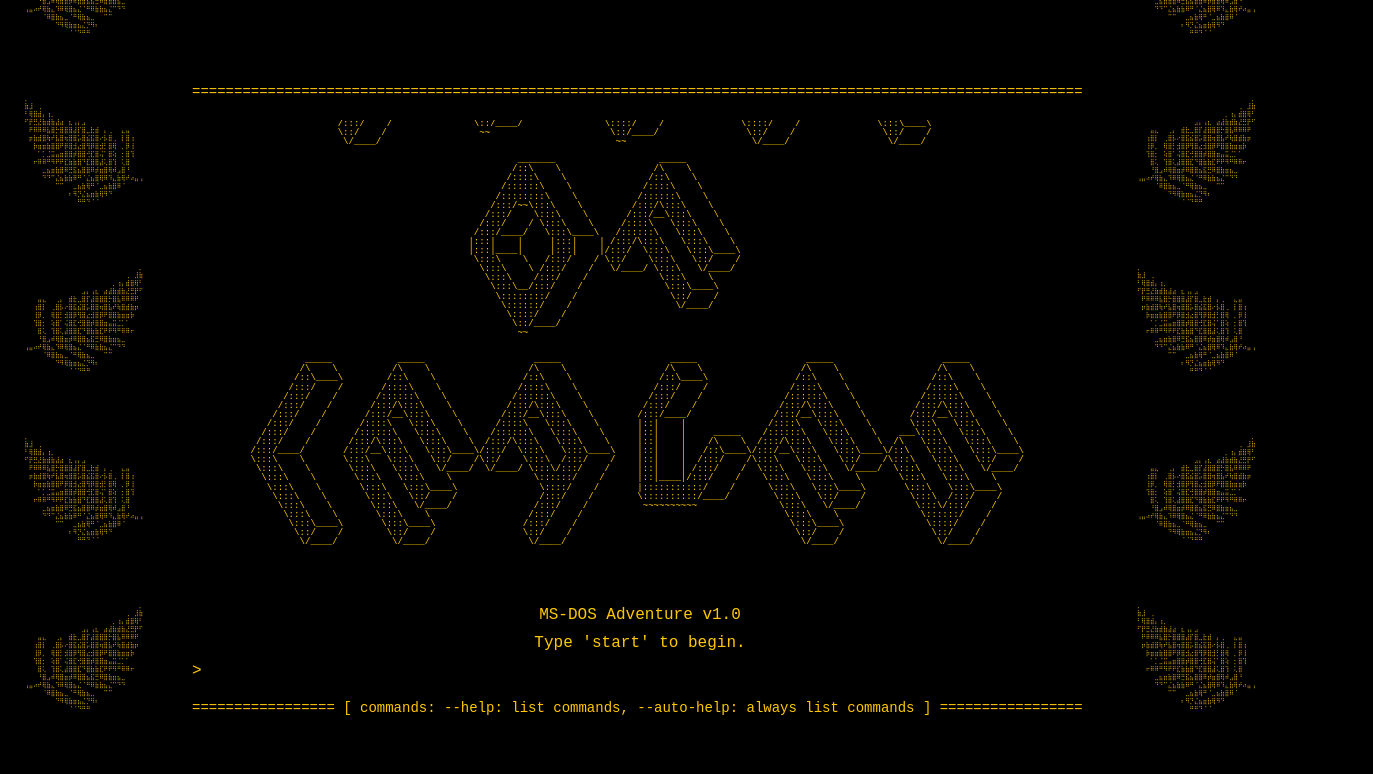
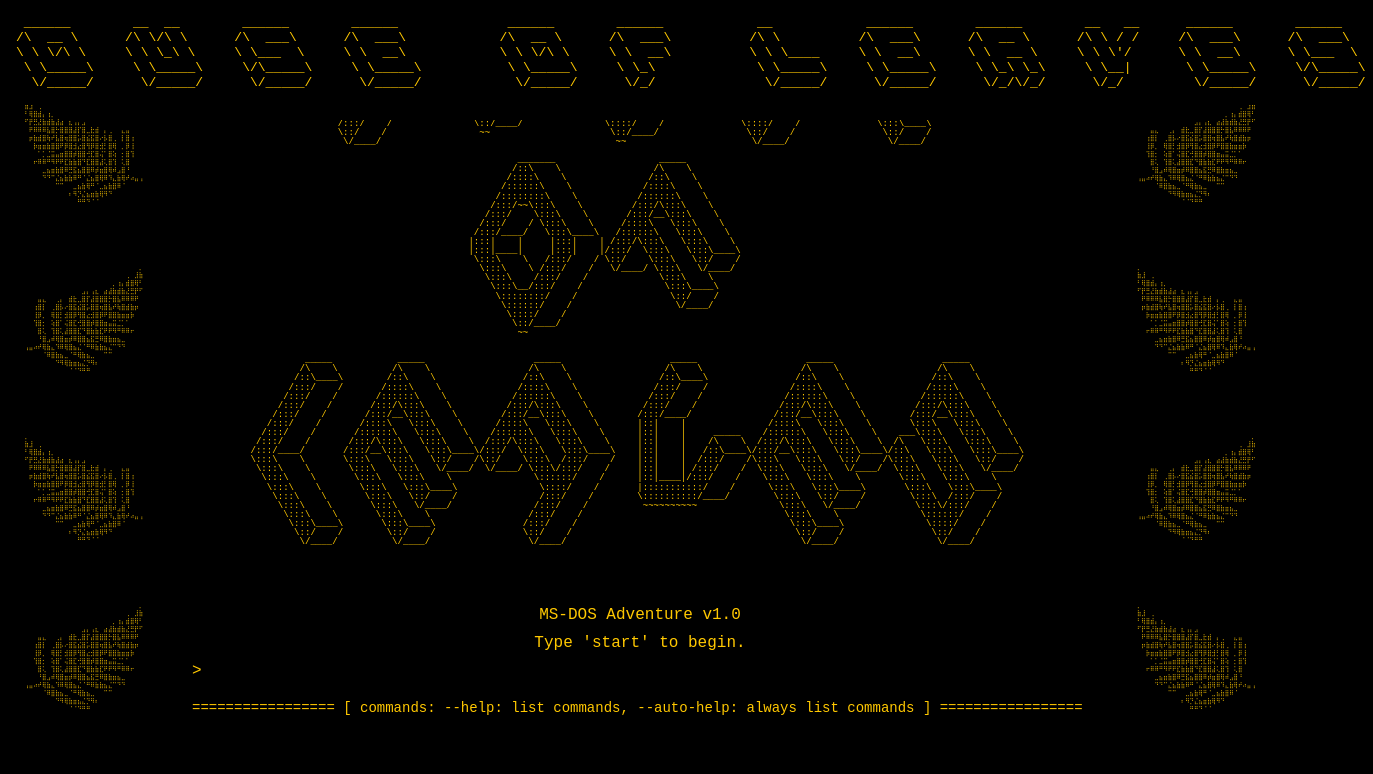
Before and after one commit to TrevorOsterman/this-is-not-for-you, a React (Create React App) app: page / in a window 1280 px wide. Shown: the top 774 px of the page, 1373 px wide, since content can reach past the window. Built offline with nearby package versions, Linux system fonts and the light colour scheme.

Commit message:
heading added

```diff
--- a/src/App.css
+++ b/src/App.css
@@ -21,12 +21,19 @@
 
 .App {
   display: flex;
+  flex-direction: column;
+  width: 100vw;
+  height: 100vh;
+  justify-content: center;
+  /* justify-content: space-around; */
+}
+
+.hol-body {
+  display: flex;
   flex-direction: row;
-  background-color: black;
   justify-content: space-around;
   align-items: center;
-  width: 100vw;
-  height: 100vh;
+  min-height: 50vh;
 }
 
 .center {
--- a/src/App.tsx
+++ b/src/App.tsx
@@ -5,10 +5,13 @@
 import Divider from "./ui/Divider";
 
 import "./App.css";
+import Heading from "./ui/Heading/Heading";
 
 function App() {
   return (
     <div className="App w-screen h-screen bg-black text-green-400 font-mono text-lg p-4 outline-none">
+      <Heading />
+      <div className="hol-body">
         <Banner />
         <div className="center">
           <Divider />
@@ -17,6 +20,7 @@
         </div>
         <Banner mirror />
       </div>
+    </div>
   );
 }
 
--- a/src/sections.ts
+++ b/src/sections.ts
@@ -24,7 +24,7 @@
   },
   intro: {
     text: [
-      "This game is a pet-project loosely based on the book 'House of Leaves' by Mark Z. Danielewski, presented in the style of a classic MS-DOS style Choose-Your-Own-Adventure.",
+      "This game is a pet project loosely based on the book 'House of Leaves' by Mark Z. Danielewski, presented in the style of a classic MS-DOS style Choose-Your-Own-Adventure.",
       "Each section will have commands that you can type to progress the story. If you get stuck, type '--help' to see a list of available commands.",
       "Type 'begin' to start.",
     ],
--- a/src/ui/Banner/Banner.tsx
+++ b/src/ui/Banner/Banner.tsx
@@ -20,8 +20,8 @@
       <pre className="leaf-banner">{mirroredIcon}</pre>
       <pre className="leaf-banner">{initialIcon}</pre>
       <pre className="leaf-banner">{mirroredIcon}</pre>
-          <pre className="leaf-banner">{initialIcon}</pre>
-                <pre className="leaf-banner">{mirroredIcon}</pre>
+      <pre className="leaf-banner">{initialIcon}</pre>
+      <pre className="leaf-banner">{mirroredIcon}</pre>
     </div>
   );
 };
--- /dev/null
+++ b/src/ui/Heading/Heading.styles.css
@@ -0,0 +1,6 @@
+.heading {
+position: absolute;  /* or fixed if you want it to stay on scroll */
+  top: 0;              /* at the very top */
+  left: 50%;           /* start at the horizontal center */
+  transform: translateX(-50%); /* shift back by half width */
+}
--- /dev/null
+++ b/src/ui/Heading/Heading.tsx
@@ -0,0 +1,11 @@
+import React from "react";
+
+import { heading } from "../ascii";
+
+import "./Heading.styles.css";
+
+const Heading = () => {
+  return <pre className="heading">{heading}</pre>;
+};
+
+export default Heading;
--- a/src/ui/ascii.ts
+++ b/src/ui/ascii.ts
@@ -83,6 +83,15 @@
 ⠀⠀⠀⠀⠀⠀⠀⠀⠀⠀⠈⠈⠙⠛⠛⠀⠀⠀⠀⠀⠀⠀⠀⠀⠀⠀⠀
 `;
 
+export const heading = String.raw`
+ __  __        ______        __  __        ______        ______              ______        ______            __            ______        ______        __   __      ______        ______
+/\ \_\ \      /\  __ \      /\ \/\ \      /\  ___\      /\  ___\            /\  __ \      /\  ___\          /\ \          /\  ___\      /\  __ \      /\ \ / /     /\  ___\      /\  ___\
+\ \  __ \     \ \ \/\ \     \ \ \_\ \     \ \___  \     \ \  __\            \ \ \/\ \     \ \  __\          \ \ \____     \ \  __\      \ \  __ \     \ \ \'/      \ \  __\      \ \___  \
+ \ \_\ \_\     \ \_____\     \ \_____\     \/\_____\     \ \_____\           \ \_____\     \ \_\             \ \_____\     \ \_____\     \ \_\ \_\     \ \__|       \ \_____\     \/\_____\
+  \/_/\/_/      \/_____/      \/_____/      \/_____/      \/_____/            \/_____/      \/_/              \/_____/      \/_____/      \/_/\/_/      \/_/         \/_____/      \/_____/
+
+`;
+
 export const mirrorAscii = (ascii: string) => {
   return ascii
     .split("\n")
```
Lines whose indentation alone changed are shown as unchanged.
